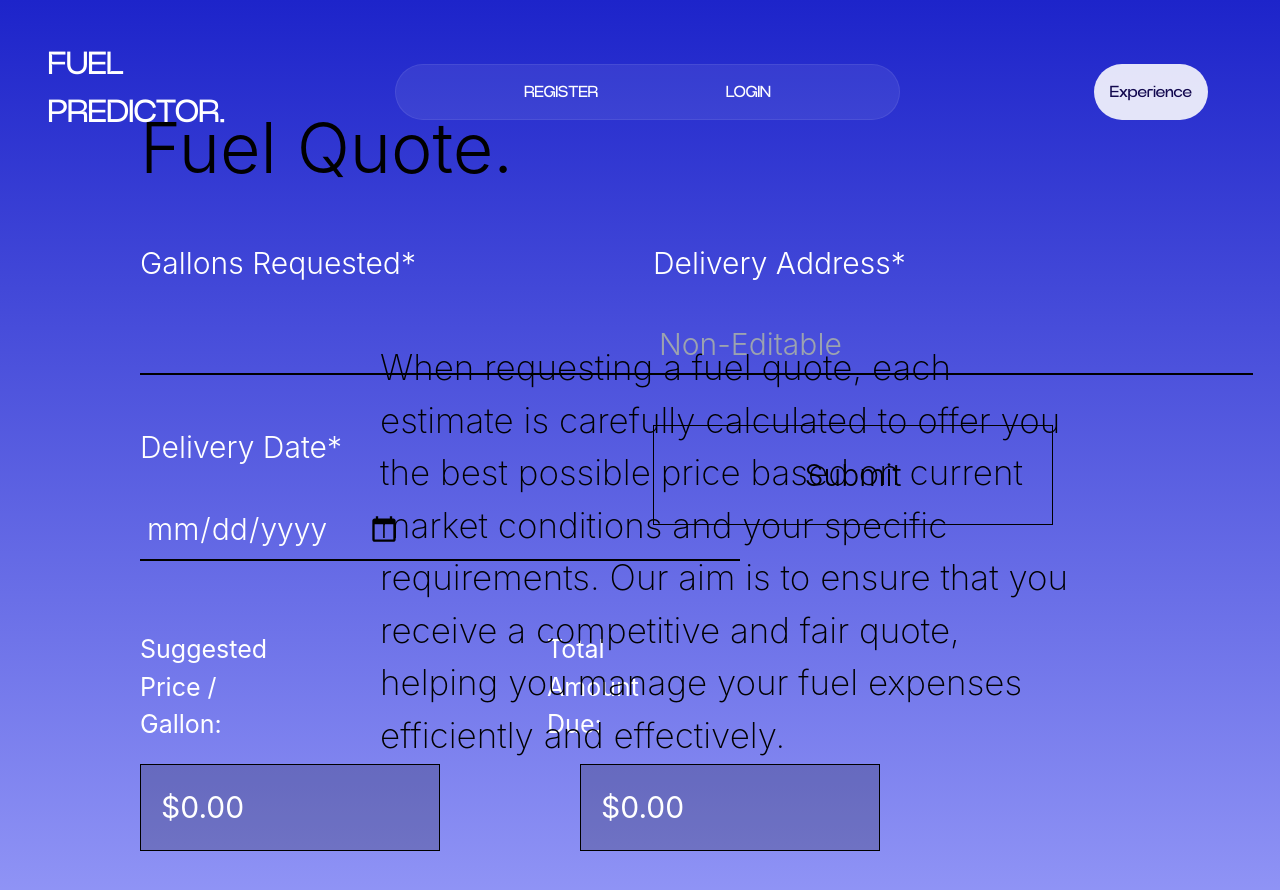
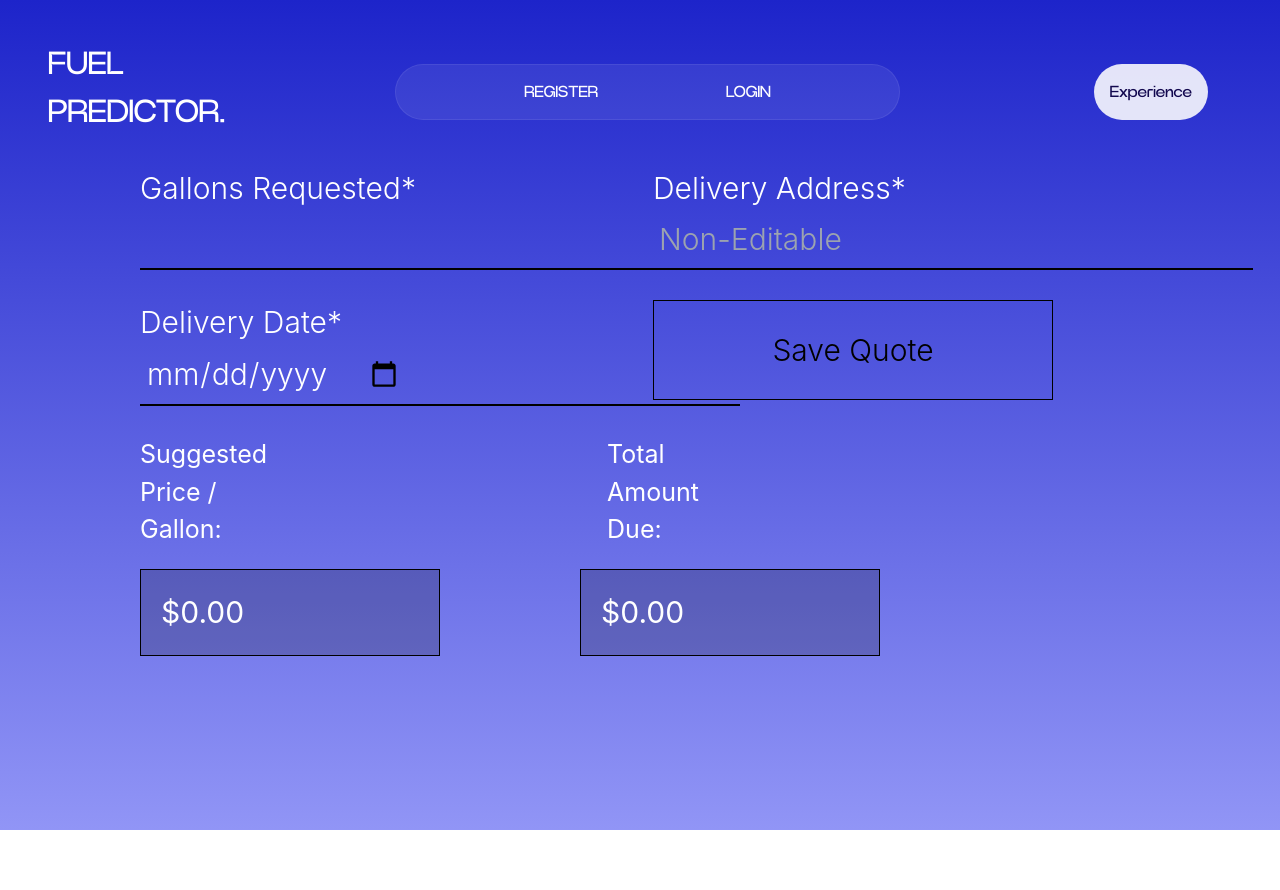
Before and after one commit to reemdelziz/Fuel-Rate-Prediction, a React (Create React App) app in the folder client/: page /fuelquote in a window 1280 px wide. Shown: the top 890 px of the page. After the commit the page ends 830 px from the top, so only its background shows below. Built offline with nearby package versions, Linux system fonts and the light colour scheme; no server answers.

Commit message:
fixed styling & added tests to server

```diff
--- a/client/src/App.js
+++ b/client/src/App.js
@@ -43,8 +43,22 @@ function App() {
               </Transition>
             }
           />
-          <Route path="/profile" element={<Profile />} />
-          <Route path="/fuelquote" element={<FuelQuote />} />
+          <Route
+            path="/profile"
+            element={
+              <Transition>
+                <Profile />
+              </Transition>
+            }
+          />
+          <Route
+            path="/fuelquote"
+            element={
+              <Transition>
+                <FuelQuote />
+              </Transition>
+            }
+            />
         </Route>
       </Routes>
     </AnimatePresence>
--- a/client/src/pages/FuelQuote.jsx
+++ b/client/src/pages/FuelQuote.jsx
@@ -5,10 +5,10 @@ import { React } from 'react';
 export const FuelQuote = () => {
     return (
         <div>
-            <div className = "PageTitle" >Fuel Quote.</div>
+            <div className = "PageTitle" ></div>
 
 
-            <div class="container">
+            <div class="fuel-container">
                 <form className="form-group">
                     <div className="form-row">
                     <div className="form-field">
@@ -27,13 +27,13 @@ export const FuelQuote = () => {
                         <input type="date" id="DeliveryDate" className="input-field" required/>
                     </div>
                     <div className="form-field">
-                        <input type="submit" value="Submit" className="submit-button" />
+                        <input type="submit" value="Save Quote" className="submit-button" />
                     </div>
                     </div>
                 </form>
 
                 <div className='profileMessage'>
-                    When requesting a fuel quote, each estimate is carefully calculated to offer you the best possible price based on current market conditions and your specific requirements. Our aim is to ensure that you receive a competitive and fair quote, helping you manage your fuel expenses efficiently and effectively.
+                    {/*When requesting a fuel quote, each estimate is carefully calculated to offer you the best possible price based on current market conditions and your specific requirements. Our aim is to ensure that you receive a competitive and fair quote, helping you manage your fuel expenses efficiently and effectively. */}
                 </div>
                 </div>
 
--- a/client/src/pages/Profile.jsx
+++ b/client/src/pages/Profile.jsx
@@ -5,11 +5,11 @@ export const Profile = () => {
     //return Nav
     return (
         <div>
-            <div className = "PageTitle" >Client Profile Management</div>
+            <div className = "PageTitle" ></div>
 
 
 
-            <div class="container">
+            <div class="profile-container">
                 <form className="form-group">
                     <div className="form-row">
                         <div className="form-field">
@@ -100,17 +100,15 @@ export const Profile = () => {
 
                     <div className="form-row">
                         <div className="form-field">
-                        <label htmlFor="zipCode">Zip Code*</label>
-                        <input type="text" id="zipCode" className="input-field" required maxLength="9" minLength="5" pattern="\d*"/>
+                            <label htmlFor="zipCode">Zip Code*</label>
+                            <input type="text" id="zipCode" className="input-field" required maxLength="9" minLength="5" pattern="\d*"/>
                         </div>
                         <div className="form-field">
-                        <input type="submit" value="Submit" className="submit-button" />
+                            <input type="submit" value="Submit" className="submit-button" />
                         </div>
                     </div>
                 </form>
-                <div className='profileMessage'>
-                    Please note that completing or updating your profile information may impact the accuracy of your personalized fuel rate predictions. Ensuring your details are current helps us tailor our services to your needs effectively.
-                </div>
+
             </div>
 
 
--- a/client/src/style.css
+++ b/client/src/style.css
@@ -254,7 +254,7 @@ input {
   font-style: normal;
   font-weight: 300;
   line-height: normal;
-  margin-top: 105px;
+  margin-top: 30px;
   margin-left: 140px;
 }
 
@@ -287,7 +287,7 @@ input {
 
 }
 
-.container {
+.profile-container {
   display: flex;
   justify-content: space-between;
 }
@@ -302,7 +302,7 @@ input {
 .form-row {
   display: flex;
   flex-wrap: wrap;
-  margin-bottom: 50px;
+  margin-bottom: 30px;
 }
 
 .input-field {
@@ -314,8 +314,7 @@ input {
   background-color: transparent;
   outline: none;
   font-size: 30px;
-  margin-top: 30px;
-  width: 600px;
+  margin-top: 10
 }
 
 .form-field {
@@ -333,21 +332,14 @@ input {
   cursor: pointer;
   font-size: 30px;
   font-family: Inter;
-  ;
+
+
+  display: flex;          /* Add this line */
+  justify-content: center;/* Add this line */
+  align-items: center;
 }
 
-.profileMessage {
-  position: absolute;
-  right: 0;
-  width: 700px;
-  height: 229px;
-  color: #000;
-  font-family: Inter;
-  font-size: 35px;
-  font-weight: 200;
-  margin-top: 100px;
-  margin-right: 200px;
-}
+
 
 
 
@@ -376,14 +368,22 @@ input {
 }
 
 .SuggestedPrice-label,
-.TotalAmount-label,
-.SuggestedPrice-value,
-.TotalAmount-value {
+
+.SuggestedPrice-value{
   flex: 1;
   /* This makes each element take up equal space */
   display: flex;
   margin-right: 140px;
 
+
+}
+.TotalAmount-label{
+  margin-left: 8em;
+
+}
+.TotalAmount-value {
+
+  margin-left: 0em;
 
 }
 
```
Also changed, not shown: client/src/pages/FuelHistory.jsx (line endings or trailing spaces), 2 other files (tests, documents, lock files or other folders).
